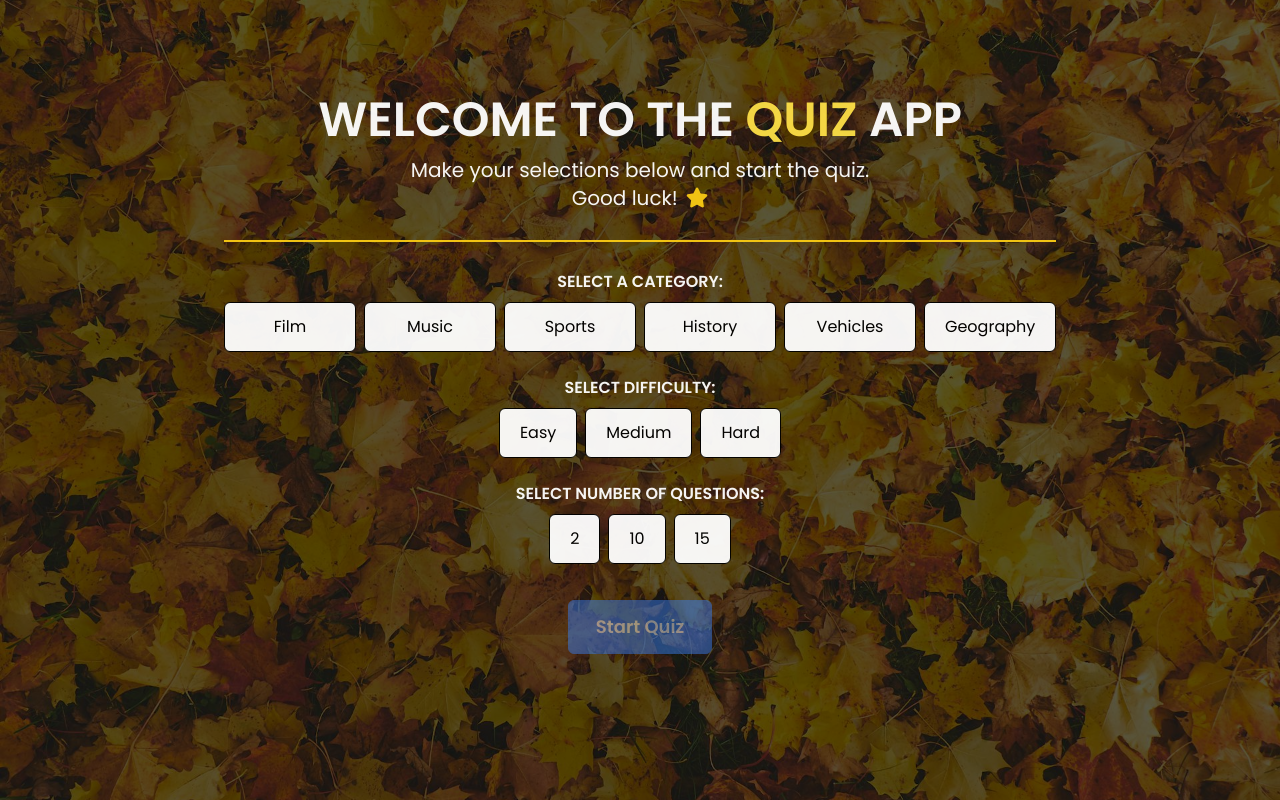
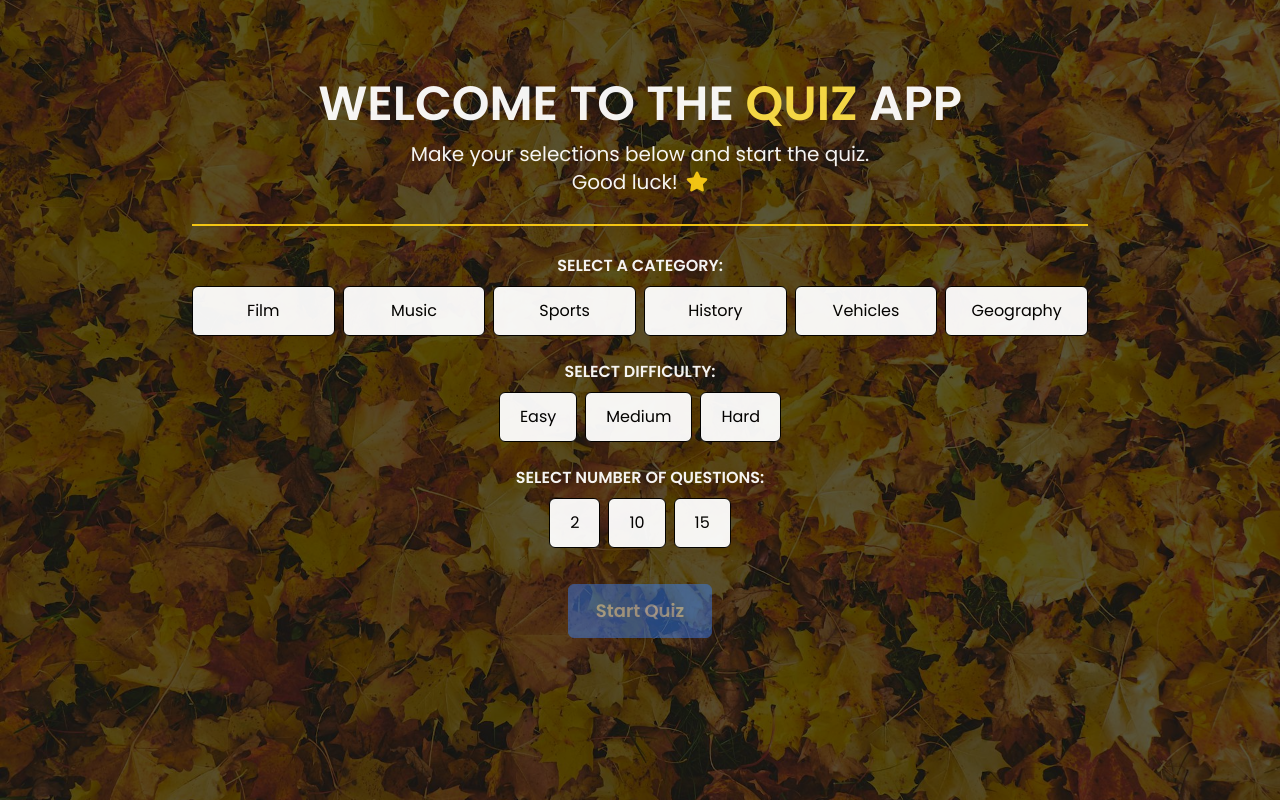
Before and after one commit to nurme-ave/svelte5-quiz-app, a SvelteKit app: page / in a window 1280 px wide. Built offline with nearby package versions, Linux system fonts and the light colour scheme.

Commit message:
Adjust padding for all screen sizes

```diff
--- a/src/routes/+layout.svelte
+++ b/src/routes/+layout.svelte
@@ -57,7 +57,7 @@
 	style="background-image: url({backgroundImage});"
 >
 	<main
-		class="flex flex-col justify-start text-center gap-3 p-10 sm:p-14 md:p-20 lg:p-24 min-h-screen max-w-5xl mx-auto"
+		class="flex flex-col justify-start text-center gap-3 py-10 px-7 sm:p-14 md:p-20 lg:py-20 lg:px-16 min-h-screen max-w-5xl mx-auto"
 	>
 		{@render children?.()}
 	</main>
```
